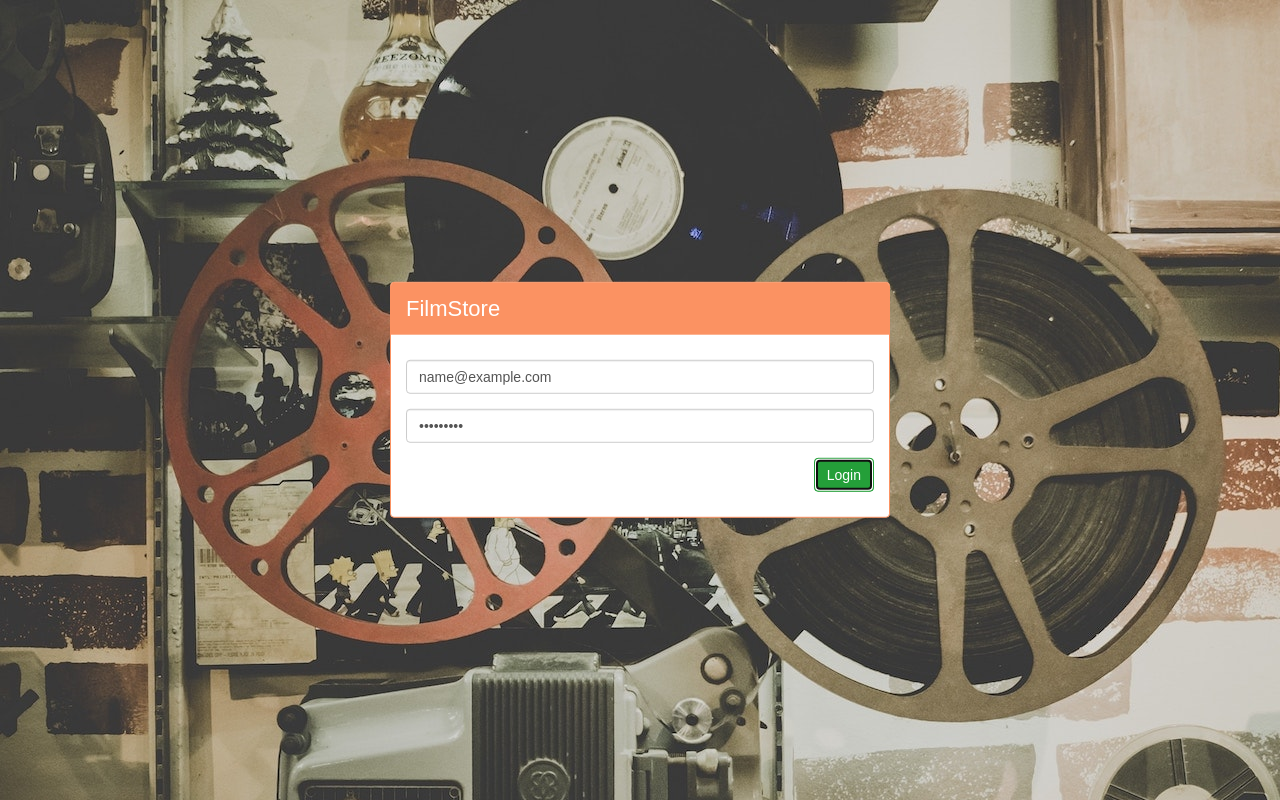
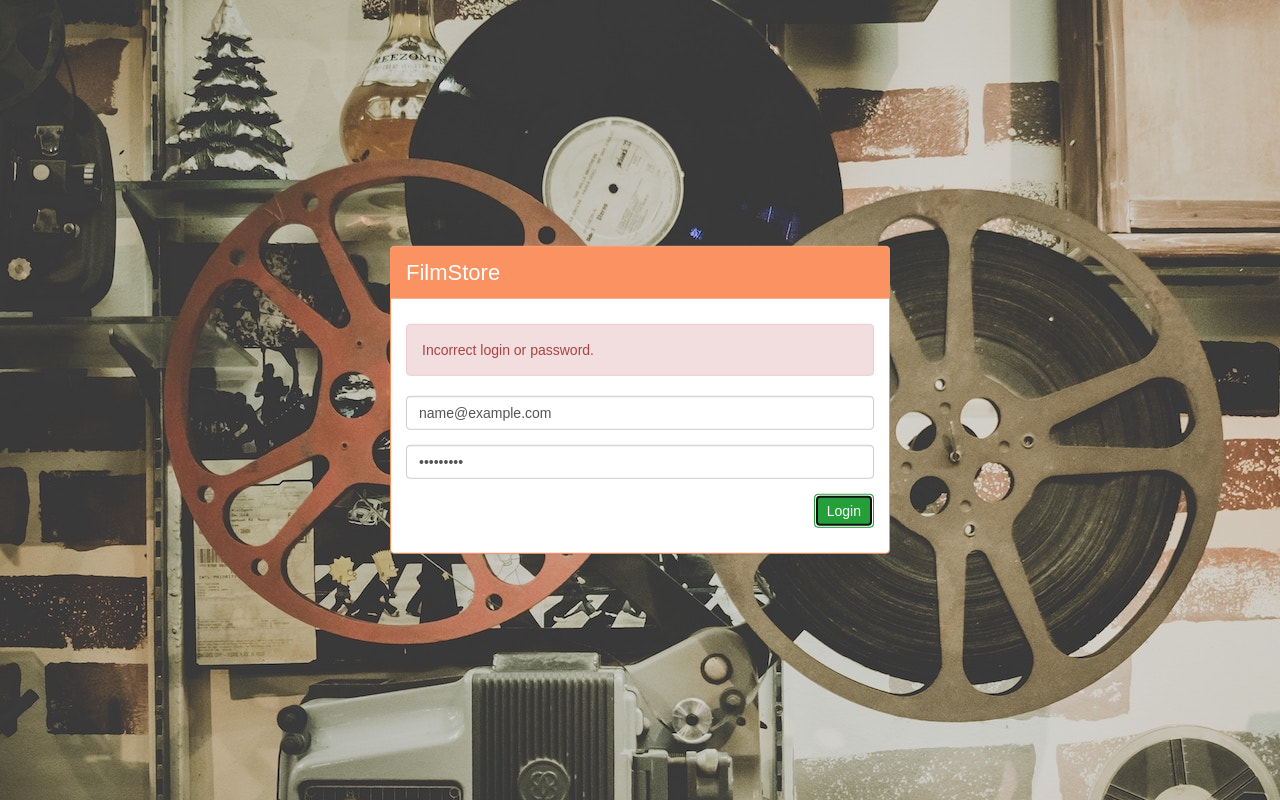
Before and after one commit to mateuszpalyz/filmstore-front, a React (Create React App) app: page /login in a window 1280 px wide. Both pictures are taken after typing "name@example.com", "Sample123" into the empty fields and a click on the button "Login". Built offline with nearby package versions, Linux system fonts and the light colour scheme; no server answers.

Commit message:
handle incorrect login

```diff
--- a/src/Login.js
+++ b/src/Login.js
@@ -18,11 +18,11 @@
   constructor (props) {
     super(props);
 
+    this.state = {
+      redirectToReferrer: false,
+      incorrectLogin: false
+    }
     this.onSubmit = this.onSubmit.bind(this);
-  }
-
-  state = {
-    redirectToReferrer: false
   }
 
   onSubmit = (e) => {
@@ -30,10 +30,11 @@
     auth.authenticate({
       email: this.email_input.value,
       password: this.password_input.value,
-      callback: (userToken) => {
+      onSuccess: (userToken) => {
         this.setState({ redirectToReferrer: true });
         this.props.cookies.set('userToken', userToken);
-      }
+      },
+      onError: () => { this.setState({ incorrectLogin: true }) }
     });
   }
 
@@ -41,7 +42,7 @@
     if (auth.isAuthenticated()) { return <Redirect to='/' /> }
 
     const { from } = this.props.location.state || { from: { pathname: '/' } }
-    const { redirectToReferrer } = this.state
+    const { redirectToReferrer, incorrectLogin } = this.state
 
     if (redirectToReferrer) { return <Redirect to={from} /> }
 
@@ -50,6 +51,9 @@
         <div className="panel panel-default form-container">
           <div className="panel-heading heading-palette-2">FilmStore</div>
           <div className="panel-body form-body">
+          {incorrectLogin ?
+            (<div class="alert alert-danger">Incorrect login or password.</div>) : ''
+          }
             <form onSubmit={this.onSubmit}>
               <div className="form-group">
                 <input
--- a/src/auth.js
+++ b/src/auth.js
@@ -5,16 +5,16 @@
   isAuthenticated() {
     return !!this.userToken;
   },
-  authenticate({ email, password, callback }) {
+  authenticate({ email, password, onSuccess, onError }) {
     axios.post('http://localhost:3001/api/login', {
       email,
       password
     })
     .then((response) => {
       this.userToken = response.data.token;
-      callback(this.userToken);
+      onSuccess(this.userToken);
     })
-    .catch((e) => { console.log(e); });
+    .catch(() => onError());
   },
   signout(callback) {
     this.userToken = null
```
